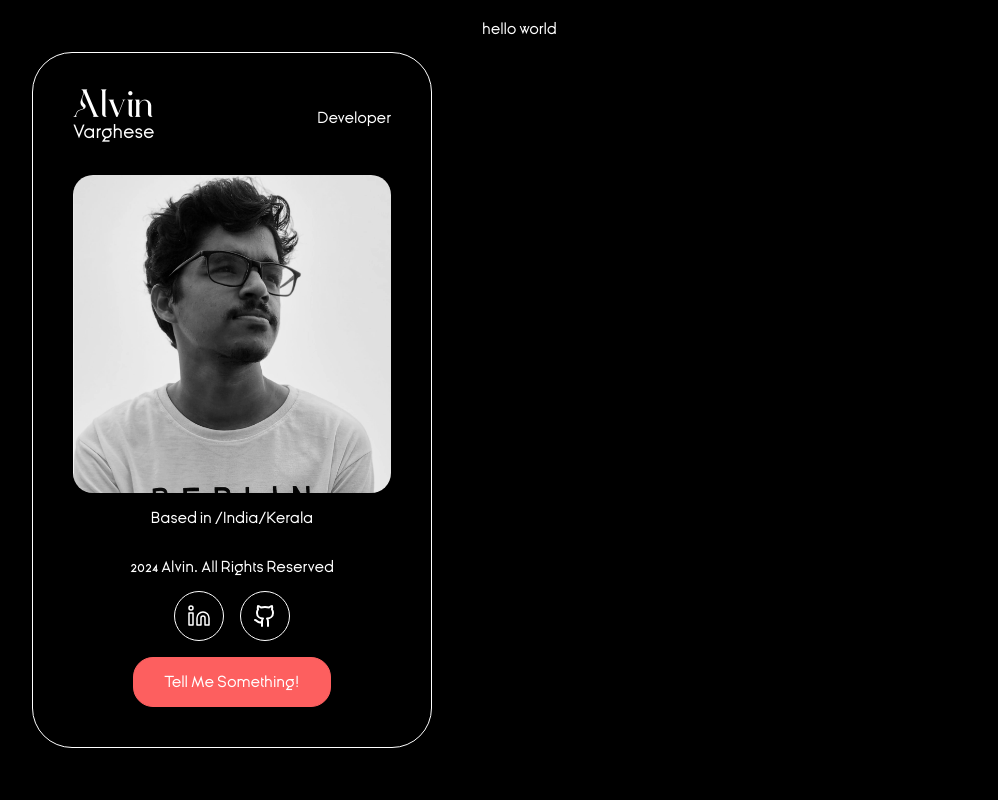
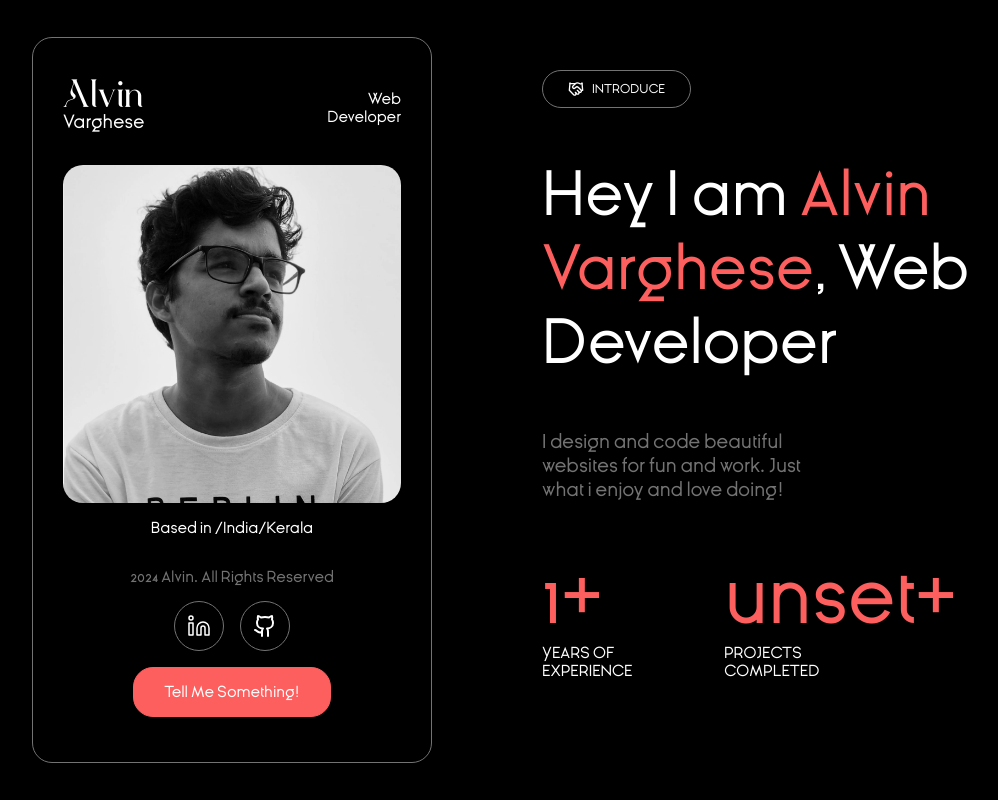
Before and after one commit to alvin1904/portfolio-v2, a Next.js app: page / in a window 1280 px wide. Shown: the whole page, without its empty margins (18-1016 px from the left). Built offline with nearby package versions, Linux system fonts and the light colour scheme; no server answers.

Commit message:
feat: introduce section

```diff
--- a/src/app/globals.css
+++ b/src/app/globals.css
@@ -119,12 +119,16 @@ body {
 .underline {
   text-decoration: underline;
 }
-.leading-none{
+.leading-none {
   line-height: 100%;
+}
+.text-right {
+  text-align: right;
 }
 
 :root {
   --accent: #fd5f5f;
+  --border: rgb(115, 115, 115);
 }
 
 *::selection {
@@ -137,17 +141,32 @@ body {
   color: white;
   box-shadow: 0 0 5px rgba(0, 0, 0, 0.5);
 }
-
+.border-1 {
+  border: 1px solid var(--border);
+}
+.lighten {
+  color: var(--border);
+}
+.colorize {
+  color: var(--accent);
+}
+.ySpace {
+  margin: 50px 0;
+}
+.transparent {
+  background: transparent;
+  color: transparent;
+  border: 0;
+}
 .personal_section {
   padding: 80px 20px;
   width: 100%;
 }
 .personal_container {
-  border: 1px solid white;
-  border-radius: 40px;
-  padding: 40px;
+  border-radius: 20px;
+  padding: 45px 30px;
 }
-.middle{
+.middle {
   min-width: 260px;
 }
 .middle img {
@@ -157,7 +176,6 @@ body {
 }
 .icon {
   padding: 12px;
-  border: 1px solid white;
   border-radius: 50%;
 }
 .name {
@@ -175,7 +193,8 @@ body {
   border-radius: 20px;
   padding: 15px 30px;
 }
-.cto:hover, .icon:hover {
+.cto:hover,
+.icon:hover {
   background: transparent;
   color: var(--accent);
   border-color: var(--accent);
@@ -186,11 +205,41 @@ body {
     position: fixed;
     width: 500px;
   }
-  .middle{
+  .middle {
     min-width: 310px;
   }
-  .data_section{
+  .data_section {
     padding: 20px 50px;
     padding-left: 500px;
   }
 }
+.section_yPadding {
+  padding-left: 60px;
+}
+.icon_title {
+  background: #000;
+  width: fit-content;
+  padding: 10px 25px;
+  border-radius: 20px;
+  gap: 0.5rem;
+}
+.icon_title p {
+  font-size: 0.8rem;
+  margin-top: 0.05rem;
+  text-transform: uppercase;
+}
+.heading {
+  font-size: 4rem;
+}
+.subheading {
+  font-size: 1.25rem;
+  width: 40%;
+  line-height: 1.5rem;
+}
+.count span {
+  font-size: 5rem;
+  color: var(--accent);
+}
+.count p {
+  width: 70%;
+}
--- a/src/components/Icons.tsx
+++ b/src/components/Icons.tsx
@@ -34,3 +34,120 @@ export const Linkedin = () => (
     <circle cx="4" cy="4" r="2" />
   </svg>
 );
+
+export const Handshake = () => (
+  <svg
+    xmlns="http://www.w3.org/2000/svg"
+    width="16"
+    height="16"
+    viewBox="0 0 24 24"
+    fill="none"
+    stroke="currentColor"
+    strokeWidth="2"
+    strokeLinecap="round"
+    strokeLinejoin="round"
+    className="lucide lucide-handshake"
+  >
+    <path d="m11 17 2 2a1 1 0 1 0 3-3" />
+    <path d="m14 14 2.5 2.5a1 1 0 1 0 3-3l-3.88-3.88a3 3 0 0 0-4.24 0l-.88.88a1 1 0 1 1-3-3l2.81-2.81a5.79 5.79 0 0 1 7.06-.87l.47.28a2 2 0 0 0 1.42.25L21 4" />
+    <path d="m21 3 1 11h-2" />
+    <path d="M3 3 2 14l6.5 6.5a1 1 0 1 0 3-3" />
+    <path d="M3 4h8" />
+  </svg>
+);
+
+export const Briefcase = () => (
+  <svg
+    xmlns="http://www.w3.org/2000/svg"
+    width="16"
+    height="16"
+    viewBox="0 0 24 24"
+    fill="none"
+    stroke="currentColor"
+    strokeWidth="2"
+    strokeLinecap="round"
+    strokeLinejoin="round"
+    className="lucide lucide-briefcase"
+  >
+    <path d="M16 20V4a2 2 0 0 0-2-2h-4a2 2 0 0 0-2 2v16" />
+    <rect width="16" height="14" x="2" y="6" rx="2" />
+  </svg>
+);
+
+export const Biceps = () => (
+  <svg
+    xmlns="http://www.w3.org/2000/svg"
+    width="16"
+    height="16"
+    viewBox="0 0 24 24"
+    fill="none"
+    stroke="currentColor"
+    strokeWidth="2"
+    strokeLinecap="round"
+    strokeLinejoin="round"
+    className="lucide lucide-biceps-flexed"
+  >
+    <path d="M12.409 13.017A5 5 0 0 1 22 15c0 3.866-4 7-9 7-4.077 0-8.153-.82-10.371-2.462-.426-.316-.631-.832-.62-1.362C2.118 12.723 2.627 2 10 2a3 3 0 0 1 3 3 2 2 0 0 1-2 2c-1.105 0-1.64-.444-2-1" />
+    <path d="M15 14a5 5 0 0 0-7.584 2" />
+    <path d="M9.964 6.825C8.019 7.977 9.5 13 8 15" />
+  </svg>
+);
+
+export const Palette = () => (
+  <svg
+    xmlns="http://www.w3.org/2000/svg"
+    width="16"
+    height="16"
+    viewBox="0 0 24 24"
+    fill="none"
+    stroke="currentColor"
+    strokeWidth="2"
+    strokeLinecap="round"
+    strokeLinejoin="round"
+    className="lucide lucide-palette"
+  >
+    <circle cx="13.5" cy="6.5" r=".5" fill="currentColor" />
+    <circle cx="17.5" cy="10.5" r=".5" fill="currentColor" />
+    <circle cx="8.5" cy="7.5" r=".5" fill="currentColor" />
+    <circle cx="6.5" cy="12.5" r=".5" fill="currentColor" />
+    <path d="M12 2C6.5 2 2 6.5 2 12s4.5 10 10 10c.926 0 1.648-.746 1.648-1.688 0-.437-.18-.835-.437-1.125-.29-.289-.438-.652-.438-1.125a1.64 1.64 0 0 1 1.668-1.668h1.996c3.051 0 5.555-2.503 5.555-5.554C21.965 6.012 17.461 2 12 2z" />
+  </svg>
+);
+
+export const Portfolio = () => (
+  <svg
+    xmlns="http://www.w3.org/2000/svg"
+    width="16"
+    height="16"
+    viewBox="0 0 24 24"
+    fill="none"
+    stroke="currentColor"
+    strokeWidth="2"
+    strokeLinecap="round"
+    strokeLinejoin="round"
+    className="lucide lucide-gallery-vertical-end"
+  >
+    <path d="M7 2h10" />
+    <path d="M5 6h14" />
+    <rect width="18" height="12" x="3" y="10" rx="2" />
+  </svg>
+);
+
+export const MailCheck = () => (
+  <svg
+    xmlns="http://www.w3.org/2000/svg"
+    width="16"
+    height="16"
+    viewBox="0 0 24 24"
+    fill="none"
+    stroke="currentColor"
+    strokeWidth="2"
+    strokeLinecap="round"
+    strokeLinejoin="round"
+    className="lucide lucide-mail-check"
+  >
+    <path d="M22 13V6a2 2 0 0 0-2-2H4a2 2 0 0 0-2 2v12c0 1.1.9 2 2 2h8" />
+    <path d="m22 7-8.97 5.7a1.94 1.94 0 0 1-2.06 0L2 7" />
+    <path d="m16 19 2 2 4-4" />
+  </svg>
+);
--- /dev/null
+++ b/src/components/Introduce.tsx
@@ -0,0 +1,31 @@
+import calculateExperience from "@/lib/utils/yearOfExperience";
+import IconTitle from "./modules/IconTitle";
+
+const Introduce = () => {
+  const yoi = calculateExperience();
+  const pc = process.env.NEXT_PUBLIC_PROJECT_COUNT || 20;
+  return (
+    <>
+      <IconTitle variant="Introduce" />
+      <h1 className="heading">
+        Hey I am <span className="colorize">Alvin Varghese</span>, Web Developer
+      </h1>
+      <p className="subheading lighten ySpace">
+        I design and code beautiful websites for fun and work. Just what i enjoy
+        and love doing!
+      </p>
+      <div className="ySpace count_section flex flex-row gap-1 items-center">
+        <div className="count flex flex-col">
+          <span>{yoi}+</span>
+          <p>YEARS OF EXPERIENCE</p>
+        </div>
+        <div className="count flex flex-col">
+          <span>{pc}+</span>
+          <p>PROJECTS COMPLETED</p>
+        </div>
+      </div>
+    </>
+  );
+};
+
+export default Introduce;
--- a/src/components/ScrollingSection.tsx
+++ b/src/components/ScrollingSection.tsx
@@ -1,7 +1,11 @@
+import Introduce from "./Introduce";
+
 const ScrollingSection = () => {
   return (
     <div className="data_section">
-      <div className="section_yPadding">hello world</div>
+      <div className="section_yPadding">
+        <Introduce />
+      </div>
     </div>
   );
 };
--- /dev/null
+++ b/src/components/modules/IconTitle.tsx
@@ -0,0 +1,44 @@
+import { ComponentType } from "react";
+import {
+  Biceps,
+  Briefcase,
+  Handshake,
+  MailCheck,
+  Palette,
+  Portfolio,
+} from "../Icons";
+
+type SectionType =
+  | "Introduce"
+  | "About"
+  | "Resume"
+  | "Services"
+  | "Skills"
+  | "Portfolio"
+  | "Contact";
+
+type SectionIconMap = { [key in SectionType]?: ComponentType };
+
+type IconTitleProps = {
+  variant: SectionType;
+};
+
+const sectionIcons: SectionIconMap = {
+  Introduce: Handshake,
+  About: Briefcase,
+  Resume: Biceps,
+  Services: Palette,
+  Portfolio: Portfolio,
+  Contact: MailCheck,
+};
+
+const IconTitle = (props: IconTitleProps) => {
+  const SelectedIcon = sectionIcons[props.variant];
+  return (
+    <div className="icon_title border-1 flex flex-row items-center justify-center ySpace">
+      <span>{SelectedIcon && <SelectedIcon />}</span> <p>{props.variant}</p>
+    </div>
+  );
+};
+
+export default IconTitle;
--- a/src/components/modules/PersonalSection.tsx
+++ b/src/components/modules/PersonalSection.tsx
@@ -7,13 +7,16 @@ import Link from "next/link";
 const PersonalSection = () => {
   return (
     <div className="personal_section h-screen flex flex-col items-center justify-center">
-      <div className="flex flex-col items-center justify-between personal_container gap-2">
+      <div className="flex flex-col items-center justify-between personal_container gap-2 border-1">
         <div className="top flex flex-row items-center justify-between w-full">
           <div className="flex flex-col">
             <span className={cn("name", scothBrace.className)}>Alvin</span>
             <span className="surname">Varghese</span>
           </div>
-          <div>Developer</div>
+          <div className="text-right">
+            <div>Web</div>
+            <div>Developer</div>
+          </div>
         </div>
         <div className="middle flex flex-col items-center justify-center gap-half text-center">
           <Image
@@ -33,14 +36,14 @@ const PersonalSection = () => {
           <span>Based in /India/Kerala</span>
         </div>
         <div className="bottom flex flex-col items-center justify-center w-full text-center gap-1">
-          <div className="leading-none">2024 Alvin. All Rights Reserved</div>
+          <div className="leading-none lighten">2024 Alvin. All Rights Reserved</div>
           <div className="flex flex-row items-center w-full justify-center gap-1">
             <Link
               target="_blank"
               href={
                 process.env.NEXT_PUBLIC_LINKEDIN || "https://www.linkedin.com"
               }
-              className="icon"
+              className="border-1 icon"
               aria-label="LinkedIn - Alvin Varghese"
             >
               <Linkedin />
@@ -51,15 +54,15 @@ const PersonalSection = () => {
               href={
                 process.env.NEXT_PUBLIC_LINKEDIN || "https://www.github.com"
               }
-              className="icon"
+              className="border-1 icon"
               aria-label="Github - Alvin Varghese"
             >
               <Github />
             </Link>
           </div>
-          <button className="cto" type="button">
+          <Link href="#contact" className="cto">
             Tell Me Something!
-          </button>
+          </Link>
         </div>
       </div>
     </div>
--- /dev/null
+++ b/src/lib/utils/yearOfExperience.ts
@@ -0,0 +1,2 @@
+const calculateExperience = () => new Date().getFullYear() - 2023;
+export default calculateExperience;
```
Also changed, not shown: 1 other file (tests, documents, lock files or other folders).
